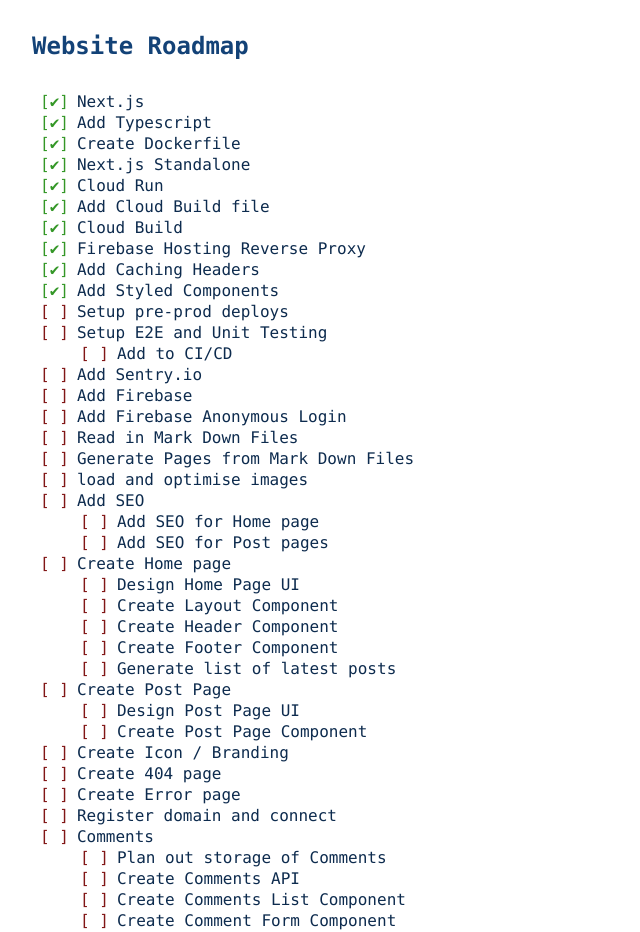
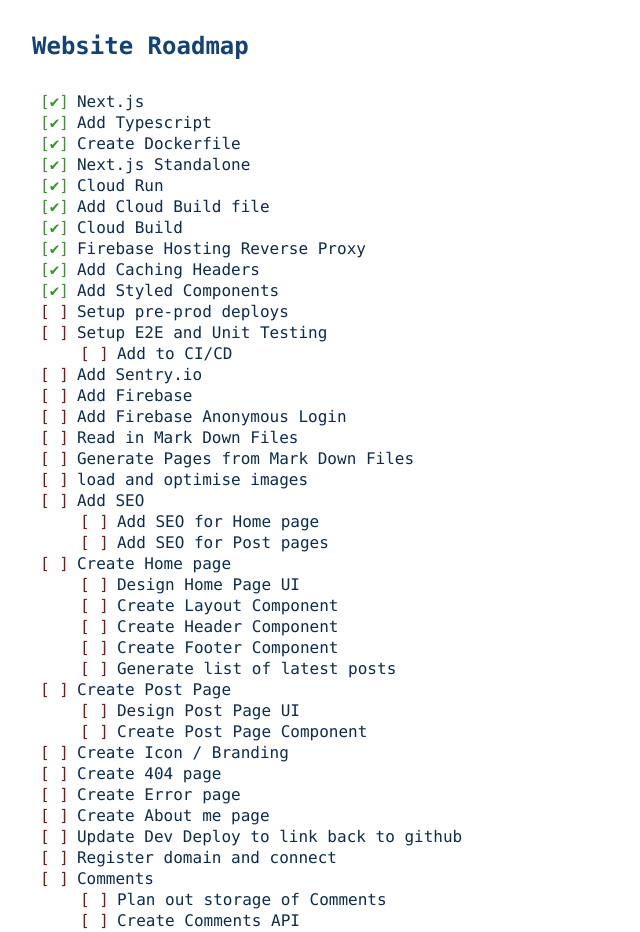
Before and after one commit to NWylynko/high-bandwidth, a Next.js app: page / in a window 1280 px wide. Shown: the top 932 px of the page, without its empty margins (0-640 px from the left). Built offline with nearby package versions, Linux system fonts and the light colour scheme.

Commit message:
add to roadmap

```diff
--- a/pages/index.tsx
+++ b/pages/index.tsx
@@ -47,6 +47,8 @@
         <Item done={false}>Create Icon / Branding</Item>
         <Item done={false}>Create 404 page</Item>
         <Item done={false}>Create Error page</Item>
+        <Item done={false}>Create About me page</Item>
+        <Item done={false}>Update Dev Deploy to link back to github</Item>
         <Item done={false}>Register domain and connect</Item>
         <Item done={false}>Comments</Item>
         <List>
```
